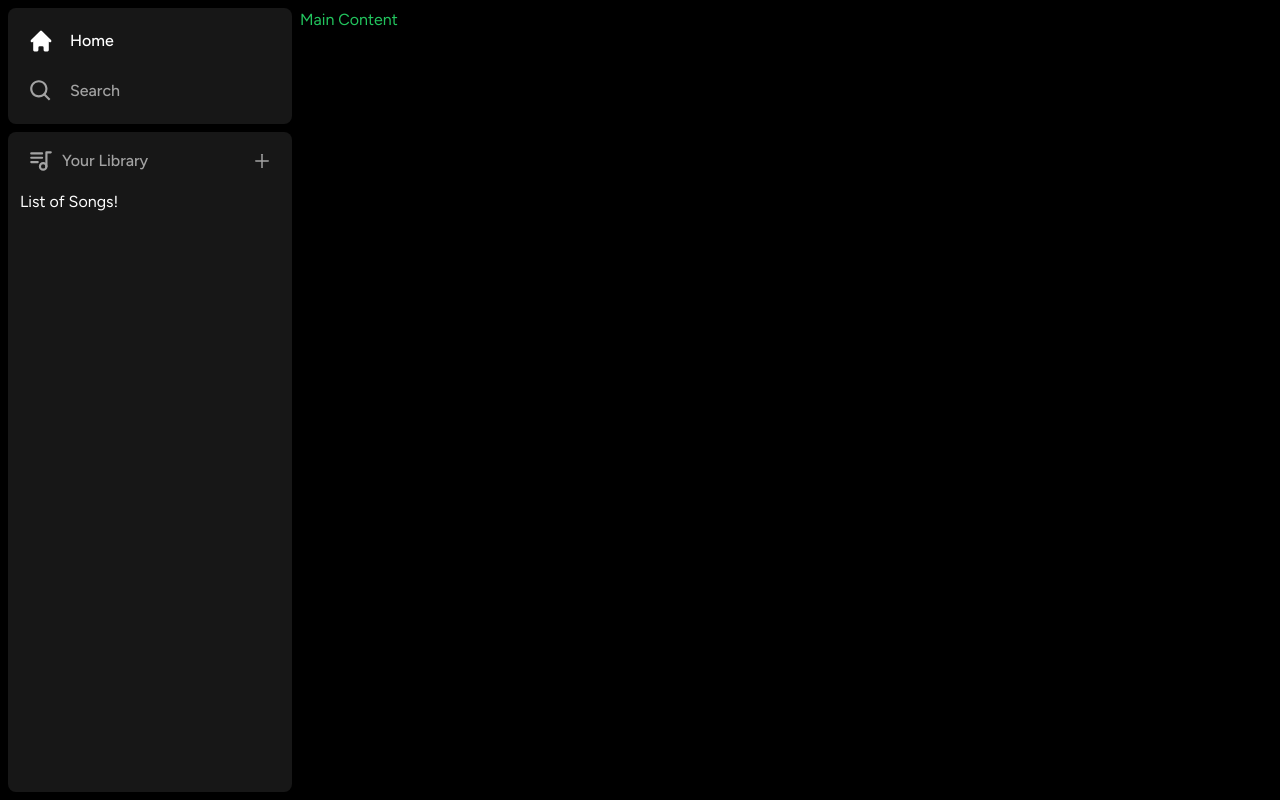
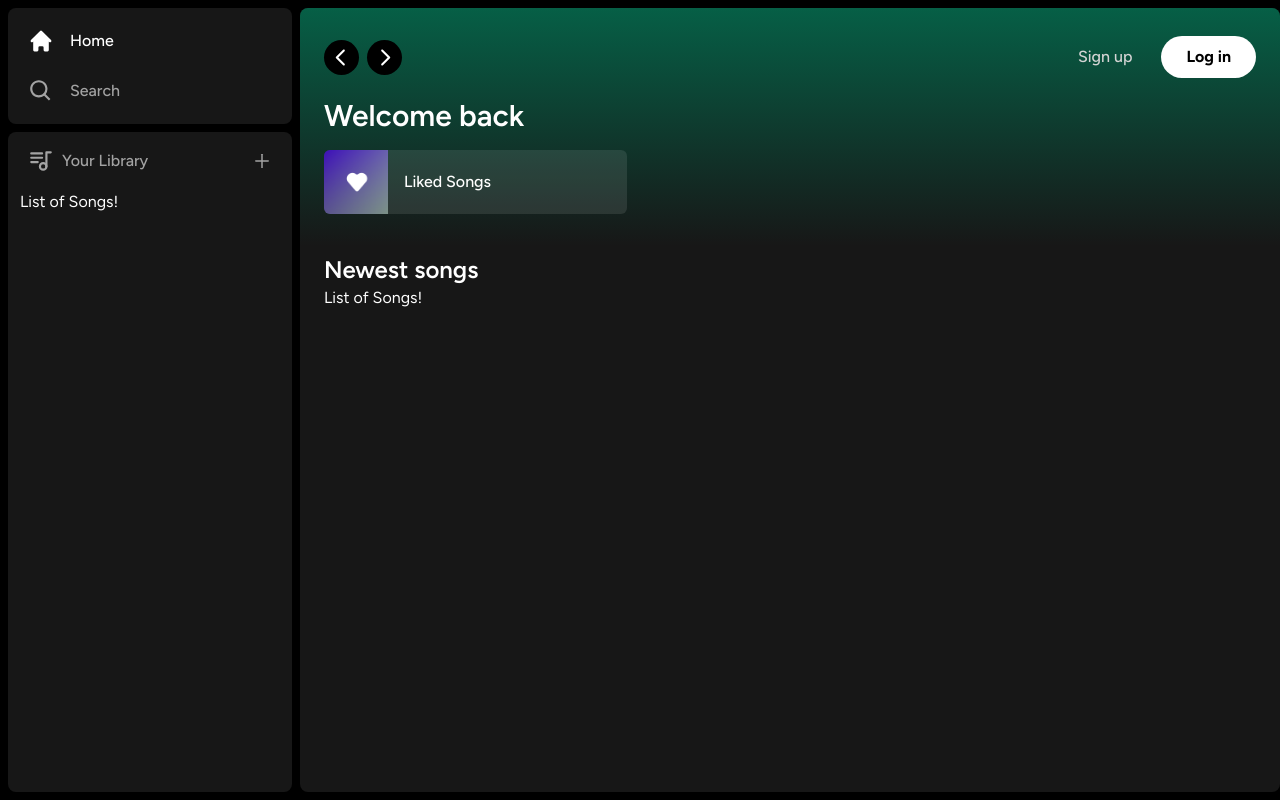
Before and after one commit to ThomasCharuel/spotify-clone, a Next.js app: page / in a window 1280 px wide. Built offline with nearby package versions, Linux system fonts and the light colour scheme.

Commit message:
Implement layout

```diff
--- a/app/(site)/page.tsx
+++ b/app/(site)/page.tsx
@@ -1,3 +1,27 @@
+import Header from '@/components/Header';
+import ListItem from '@/components/ListItem';
+
 export default function Home() {
-  return <div className="text-green-500">Main Content</div>;
+  return (
+    <div className="bg-neutral-900 rounded-lg h-full overflow-hidden overflow-y-auto">
+      <Header>
+        <div className="mb-2">
+          <h1 className="text-white text-3xl font-semibold">Welcome back</h1>
+          <div className="grid grid-cols-1 sm:grid-cols-2 xl:grid-cols-3 2xl:grid-cols-4 gap-3 mt-4">
+            <ListItem
+              image="/images/liked.png"
+              name="Liked Songs"
+              href="liked"
+            />
+          </div>
+        </div>
+      </Header>
+      <div className="mt-2 mb-7 px-6">
+        <div className="flex justify-between items-center">
+          <h1 className="text-white text-2xl font-semibold">Newest songs</h1>
+        </div>
+        <div>List of Songs!</div>
+      </div>
+    </div>
+  );
 }
--- /dev/null
+++ b/components/Button.tsx
@@ -0,0 +1,26 @@
+import { forwardRef } from 'react';
+import { twMerge } from 'tailwind-merge';
+
+interface ButtonProps extends React.ButtonHTMLAttributes<HTMLButtonElement> {}
+
+const Button = forwardRef<HTMLButtonElement, ButtonProps>(
+  ({ className, children, disabled, type = 'button', ...props }, ref) => {
+    return (
+      <button
+        type={type}
+        className={twMerge(
+          `w-full rounded-full bg-green-500 border border-transparent px-3 py-3 disabled:cursor-not-allowed disabled:opacity-50 text-black font-bold hover:opacity-75 transition`,
+          className,
+        )}
+        disabled={disabled}
+        ref={ref}
+        {...props}
+      >
+        {children}
+      </button>
+    );
+  },
+);
+Button.displayName = 'Button';
+
+export default Button;
--- /dev/null
+++ b/components/Header.tsx
@@ -0,0 +1,71 @@
+'use client';
+
+import { useRouter } from 'next/navigation';
+import { twMerge } from 'tailwind-merge';
+import { HiHome } from 'react-icons/hi';
+import { BiSearch } from 'react-icons/bi';
+import { RxCaretLeft, RxCaretRight } from 'react-icons/rx';
+import Button from './Button';
+
+interface HeaderProps {
+  children: React.ReactNode;
+  className?: string;
+}
+
+const Header: React.FC<HeaderProps> = ({ children, className }) => {
+  const router = useRouter();
+
+  const handleLogout = () => {
+    // Handle logout in the future
+  };
+
+  return (
+    <div
+      className={twMerge(`
+    h-fit bg-gradient-to-b from-emerald-800 p-6
+  `)}
+    >
+      <div className="w-full mb-4 flex items-center justify-between">
+        <div className="hidden md:flex gap-x-2 items-center">
+          <button
+            onClick={() => router.back()}
+            className="rounded-full bg-black flex items-center justify-center hover:opacity-75 transition"
+          >
+            <RxCaretLeft size={35} className="text-white" />
+          </button>
+          <button
+            onClick={() => router.forward()}
+            className="rounded-full bg-black flex items-center justify-center hover:opacity-75 transition"
+          >
+            <RxCaretRight size={35} className="text-white" />
+          </button>
+        </div>
+        <div className="flex md:hidden gap-x-2 items-center">
+          <button className="rounded-full p-2 bg-white flex items-center justify-center hover:opacity-75 transition">
+            <HiHome className="text-black" size={20} />
+          </button>
+          <button className="rounded-full p-2 bg-white flex items-center justify-center hover:opacity-75 transition">
+            <BiSearch className="text-black" size={20} />
+          </button>
+        </div>
+        <div className="flex justify-between items-center gap-x-4">
+          <>
+            <div>
+              <Button className="bg-transparent text-neutral-300 font-medium">
+                Sign up
+              </Button>
+            </div>
+            <div>
+              <Button onClick={() => {}} className="bg-white px-6 py-2">
+                Log in
+              </Button>
+            </div>
+          </>
+        </div>
+      </div>
+      {children}
+    </div>
+  );
+};
+
+export default Header;
--- /dev/null
+++ b/components/ListItem.tsx
@@ -0,0 +1,37 @@
+'use client';
+
+import Image from 'next/image';
+import { useRouter } from 'next/navigation';
+import { FaPlay } from 'react-icons/fa';
+
+interface ListItemProps {
+  image: string;
+  name: string;
+  href: string;
+}
+
+const ListItem: React.FC<ListItemProps> = ({ image, name, href }) => {
+  const router = useRouter();
+
+  const onClick = () => {
+    // Add authentication before push
+    router.push(href);
+  };
+
+  return (
+    <button
+      onClick={onClick}
+      className="relative group flex items-center rounded-md overflow-hidden gap-x-4 bg-neutral-100/10 hover:bg-neutral-100/20 transition pr-4"
+    >
+      <div className="relative min-h-[64px] min-w-[64px]">
+        <Image className="object-cover" fill src={image} alt="Image" />
+      </div>
+      <p className="font-medium truncate py-5">{name}</p>
+      <div className="absolute transition opacity-0 rounded-full flex items-center justify-center bg-green-500 p-4 drop-shadow-md right-5 group-hover:opacity-100 hover:scale-110">
+        <FaPlay className="text-black" />
+      </div>
+    </button>
+  );
+};
+
+export default ListItem;
```
Also changed, not shown: public/images/liked.png (added).
